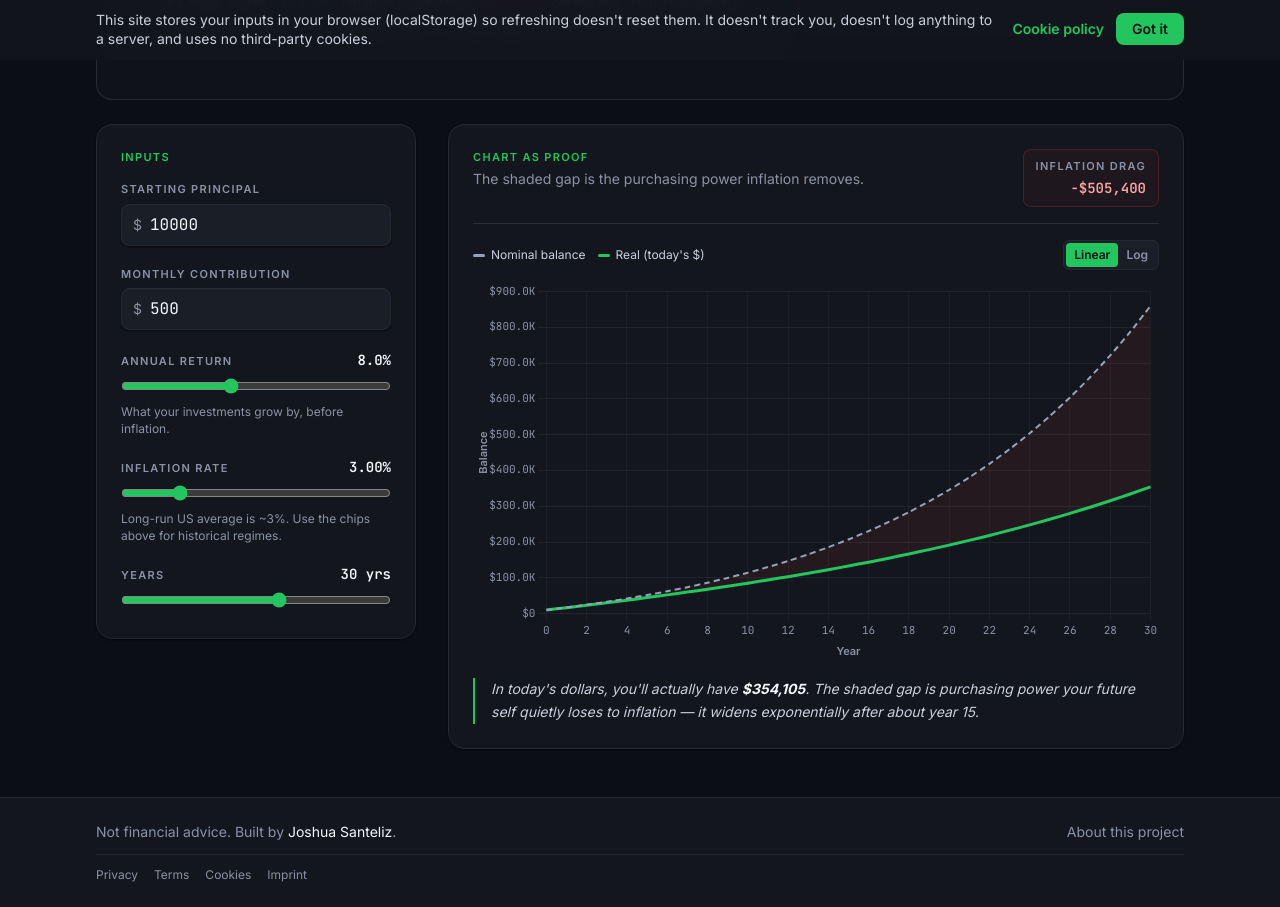
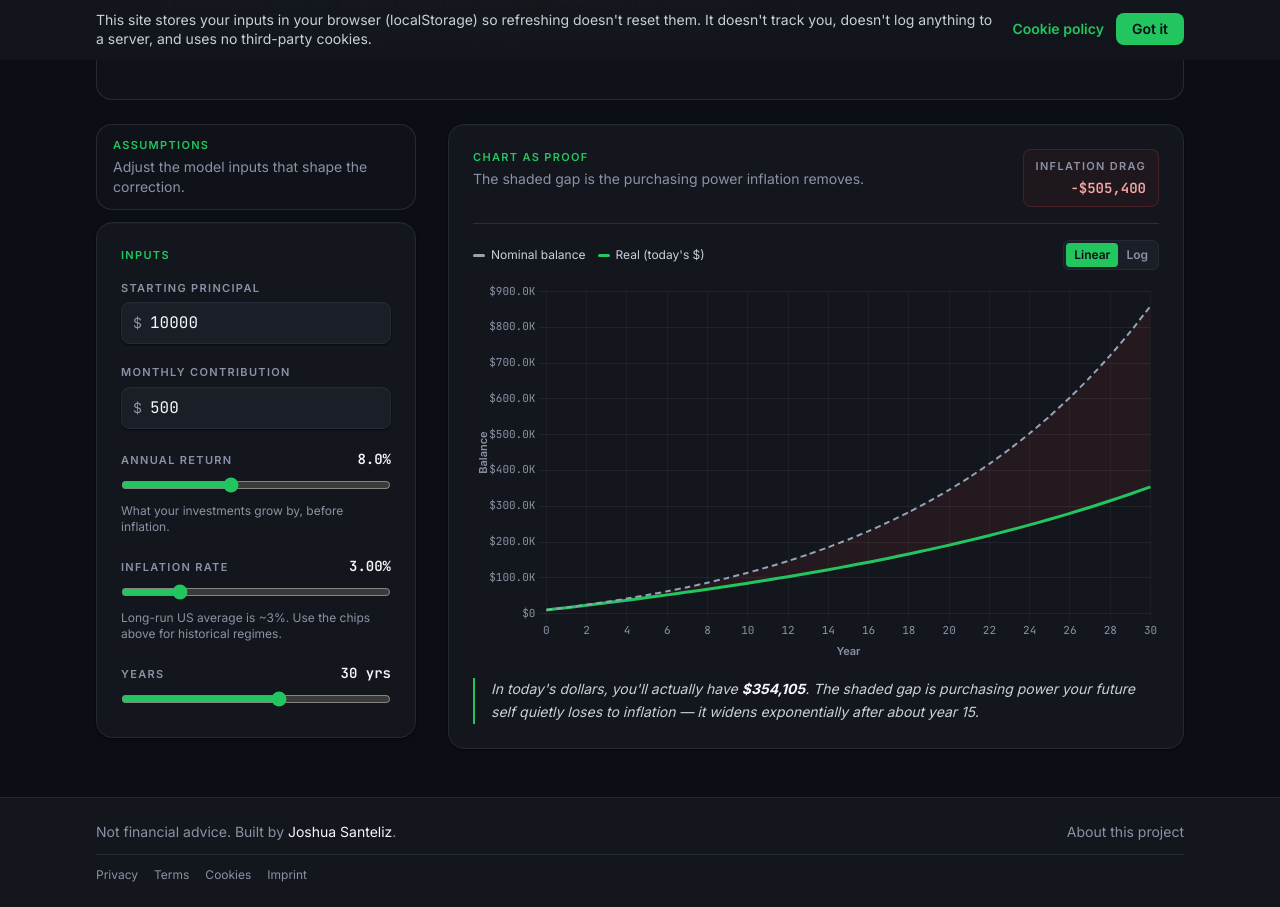
Before and after one commit to joshuasanteliz-dev/truecompound, a React (Vite) app: page /inflation in a window 1280 px wide. Shown: the part 740-1647 px from the top of the page. Built offline with nearby package versions, Linux system fonts and the light colour scheme.

Commit message:
Frame Inflation assumptions workbench

```diff
--- a/src/modes/Inflation.tsx
+++ b/src/modes/Inflation.tsx
@@ -128,7 +128,13 @@ export default function Inflation() {
         </div>
       </section>
 
-      <div className="grid lg:grid-cols-[320px_1fr] gap-6 lg:gap-8">
+      <div className="grid gap-6 lg:grid-cols-[320px_1fr] lg:items-start lg:gap-8">
+        <div className="grid gap-3 self-start">
+          <div className="rounded-2xl border border-white/10 bg-white/[0.02] px-4 py-3">
+            <div className="label text-emerald">ASSUMPTIONS</div>
+            <p className="mt-1 text-sm text-muted">Adjust the model inputs that shape the correction.</p>
+          </div>
+
           <InputPanel>
             <NumberInput
               label={t.inputs.startingPrincipal}
@@ -180,6 +186,7 @@ export default function Inflation() {
               suffix={t.inputs.yrsSuffix}
             />
           </InputPanel>
+        </div>
 
         <div className="card">
           <div className="mb-4 flex flex-col gap-3 border-b border-white/10 pb-4 sm:flex-row sm:items-start sm:justify-between">
```
Lines whose indentation alone changed are shown as unchanged.
